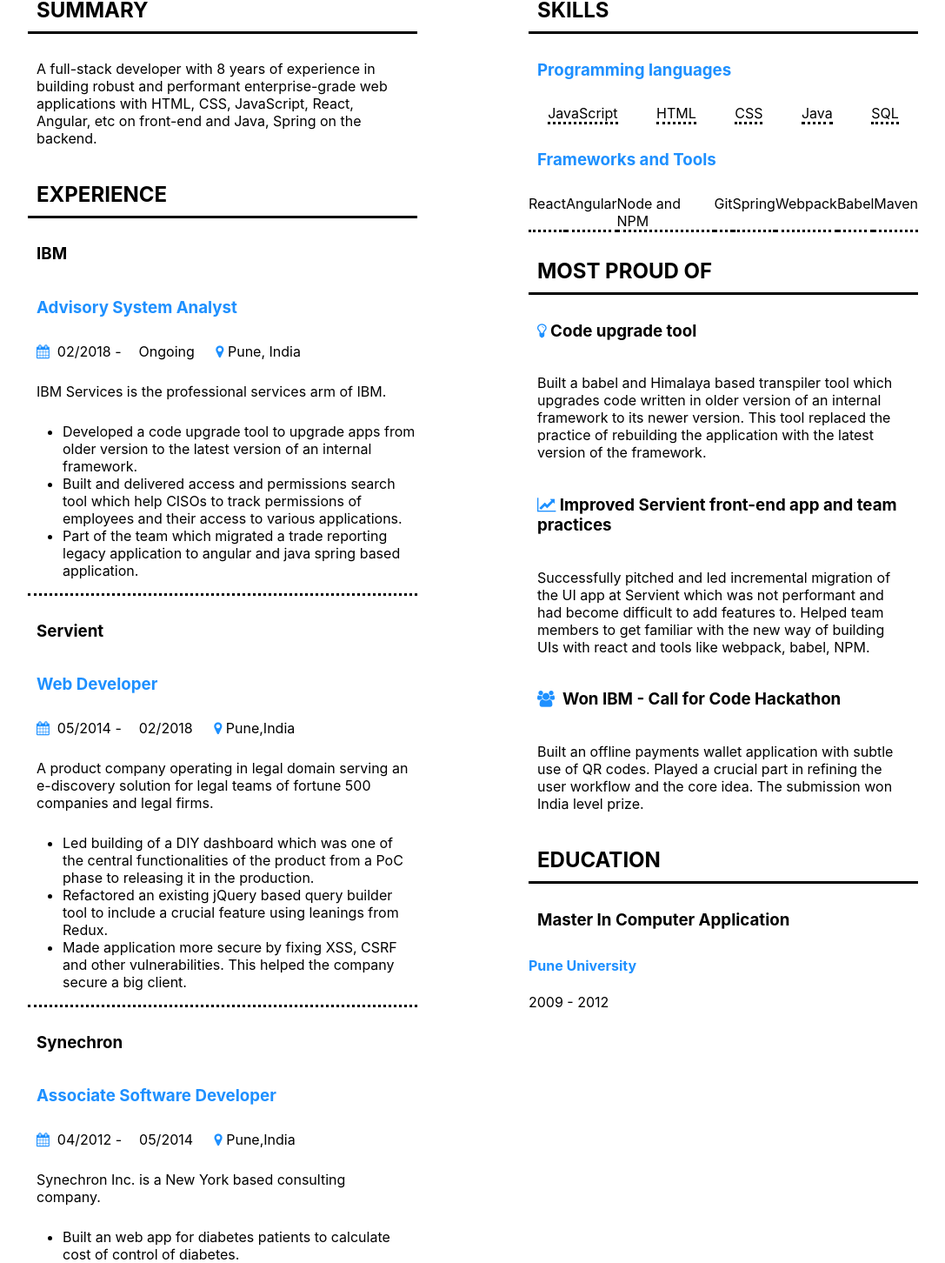
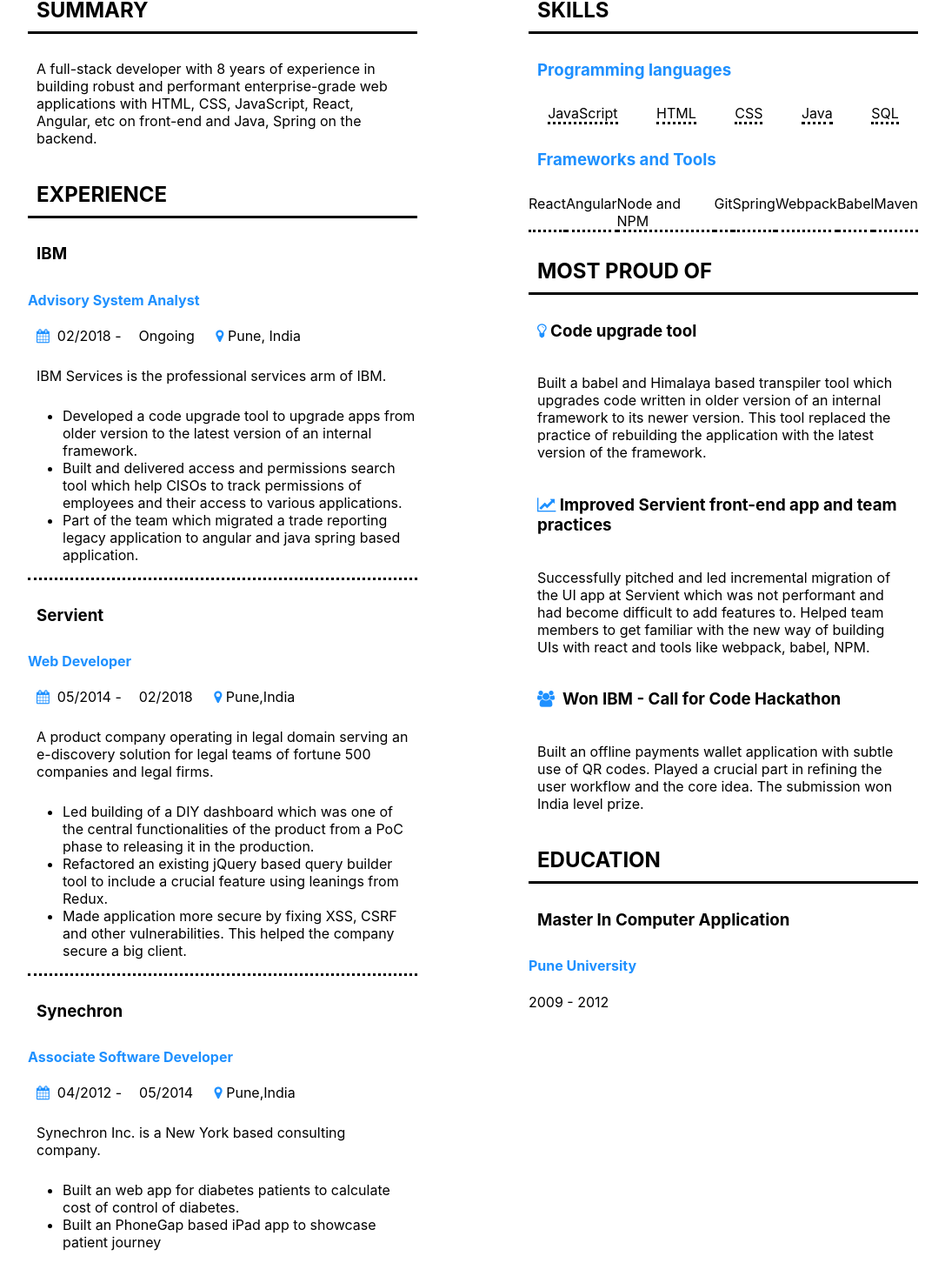
Before and after one commit to siddharaj-suryavanshi/resume-web-app, a React (Create React App) app: page / in a window 1280 px wide. Shown: the part 244-1696 px from the top of the page at 87% size, without its empty margins (96-1183 px from the left). Built offline with nearby package versions, Linux system fonts and the light colour scheme.

Commit message:
css changes

```diff
--- a/src/App.css
+++ b/src/App.css
@@ -4,9 +4,6 @@
 .header {
   display: flex;
   justify-content: space-evenly;
-}
-
-.header > div {
 }
 
 .exp {
--- a/src/Components/Experience.js
+++ b/src/Components/Experience.js
@@ -6,7 +6,7 @@
       <h2 className="main">EXPERIENCE</h2>
       <div className="experience-ibm exp">
         <h3>IBM</h3>
-        <h3 className="blue">Advisory System Analyst</h3>
+        <h4 className="blue">Advisory System Analyst</h4>
         <div className="company-details">
           <span>
             <i class="fa fa-calendar" aria-hidden="true"></i>&nbsp; 02/2018 -
@@ -38,7 +38,7 @@
       </div>
       <div className="experience-servient exp">
         <h3>Servient</h3>
-        <h3 className="blue">Web Developer</h3>
+        <h4 className="blue">Web Developer</h4>
         <div className="company-details">
           <span>
             <i class="fa fa-calendar" aria-hidden="true"></i>&nbsp; 05/2014 -
@@ -73,7 +73,7 @@
       </div>
       <div className="experience-synechron exp">
         <h3>Synechron</h3>
-        <h3 className="blue">Associate Software Developer</h3>
+        <h4 className="blue">Associate Software Developer</h4>
         <div className="company-details">
           <span>
             <i class="fa fa-calendar" aria-hidden="true"></i>&nbsp; 04/2012 -
```
